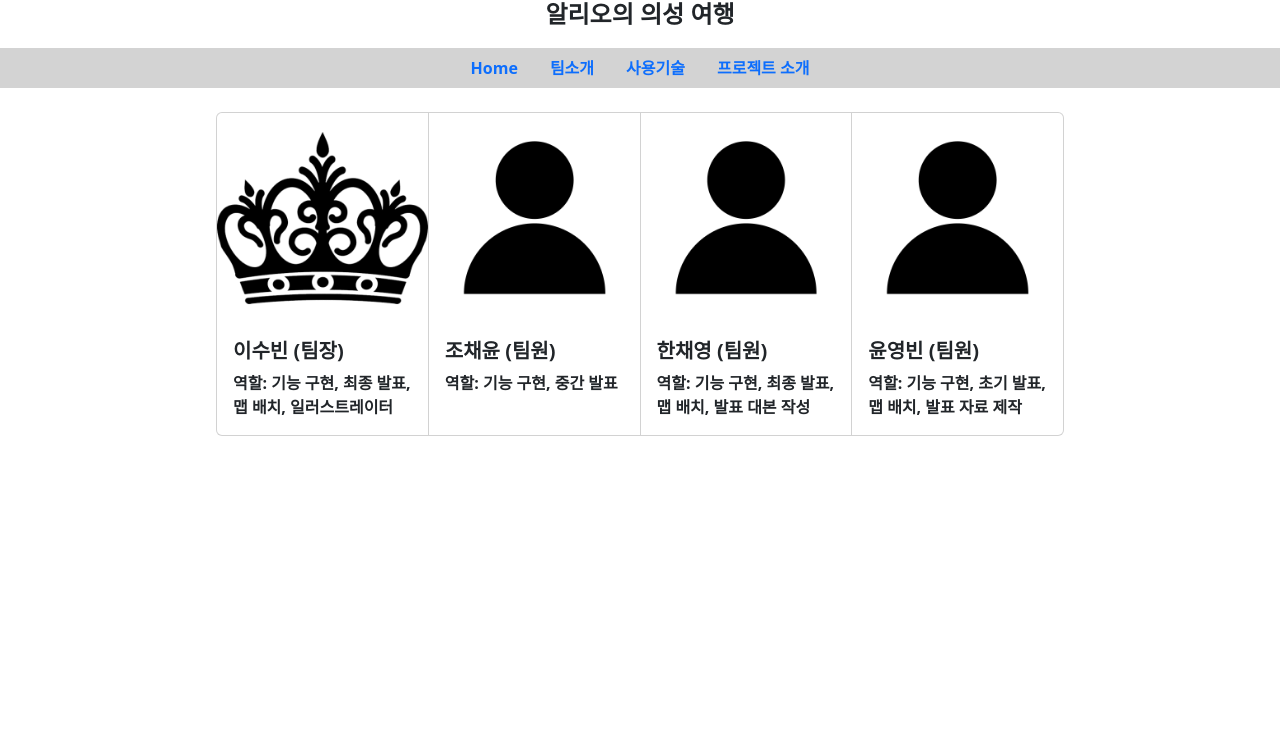
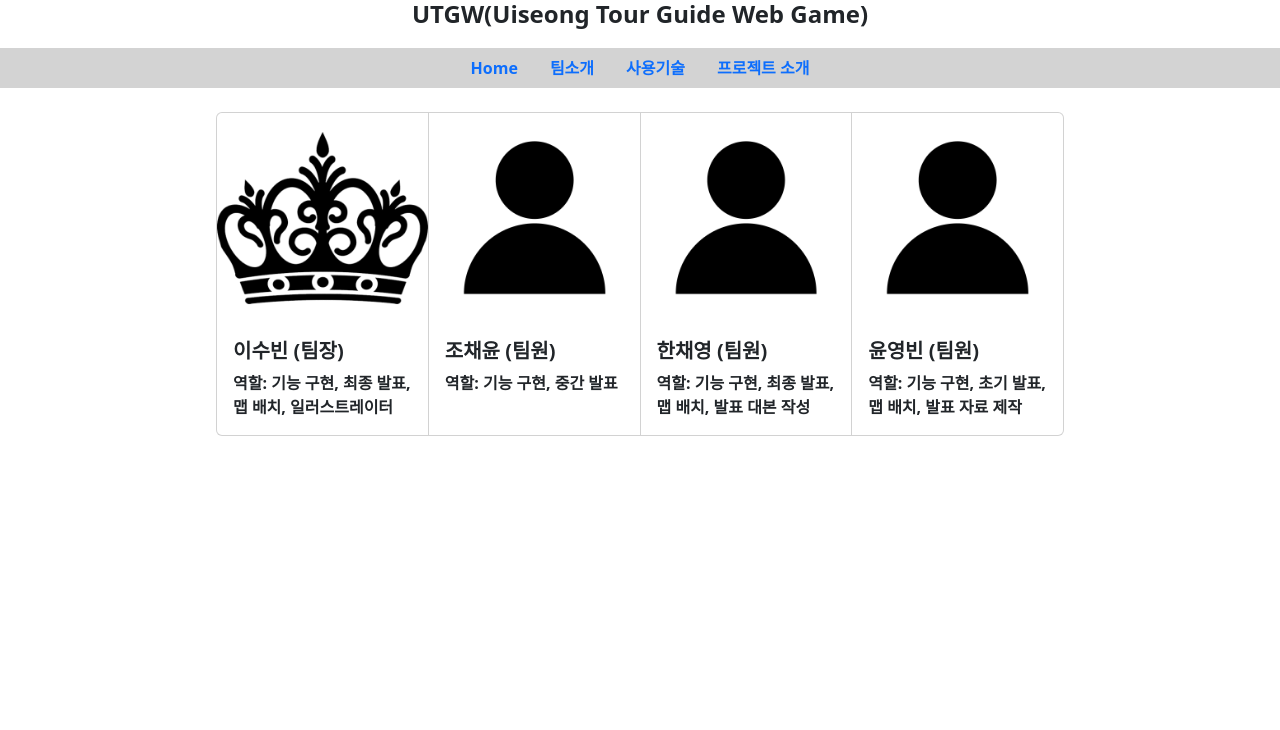
Before and after one commit to Youngbin2208/uiseong_web_game, a plain HTML site: page t.html in a window 1280 px wide. Shown: the part 70-800 px from the top of the page. Drawn offline with nearby package versions, Linux system fonts and the light colour scheme.

Commit message:
Update t.html

```diff
--- a/t.html
+++ b/t.html
@@ -37,7 +37,7 @@
 <body>
     <div>
         <h1 class="title">E1I4</h1>
-        <p class="subtitle">알리오의 의성 여행</p>
+        <p class="subtitle">UTGW(Uiseong Tour Guide Web Game)</p>
     </div>
 
     <ul class="nav justify-content-center">
```
